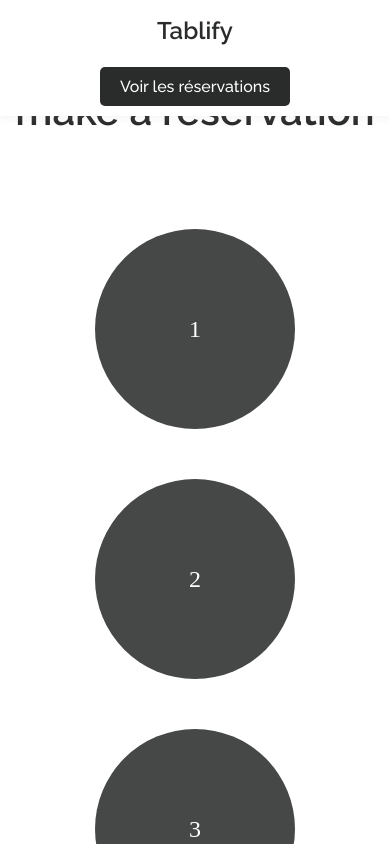
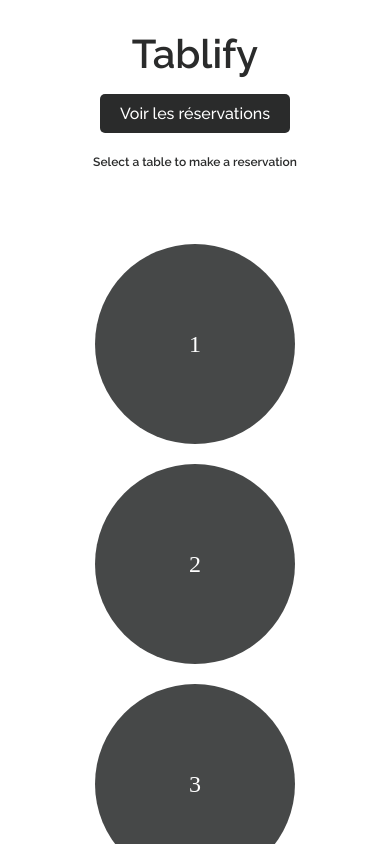
Before and after one commit to SamyBenkaddour/Tablify, a React (Create React App) app: page / in a window 390 px wide. Built offline with nearby package versions, Linux system fonts and the light colour scheme.

Commit message:
ajouter de l'input phonenumber et une style pour la parties mobil

```diff
--- a/src/components/Reservations/ReservationTable.js
+++ b/src/components/Reservations/ReservationTable.js
@@ -37,15 +37,17 @@ function ReservationTable() {
   };
 
   return (
-    <div>
-      <h2 className='title'> Liste des reservations</h2>
-      <table>
+    <>
+      <div className='ResaPage'>
+          <h2 className='title-resa'> Liste des reservations</h2>
+          <table className='reservation-table'>
             <thead>
               <tr>
                 <th>Nom</th>
                 <th>Table</th>
                 <th>Date</th>
                 <th>Heure</th>
+                <th>phonenumber</th>
                 <th>Action</th>
               </tr>
             </thead>
@@ -56,6 +58,8 @@ function ReservationTable() {
                   <td>{res.table_id}</td>
                   <td>{res.date}</td>
                   <td>{res.time}</td>
+                  <td>{res.phonenumber}</td>
+
                   <td>
                     <button onClick={() => handleDelete(res.id)}>Supprimer</button>
                   </td>
@@ -64,6 +68,10 @@ function ReservationTable() {
             </tbody>
           </table>
       </div>
+        {reservations.length === 0 && (
+          <p className='no-reservations'>Aucune réservation trouvée.</p>
+        )}
+    </>
   );
 }
 
--- a/src/components/Tables/Modal.js
+++ b/src/components/Tables/Modal.js
@@ -7,6 +7,7 @@ function Modal({ isOpen, onClose, tableId }) {
   const [name, setName] = useState('');
   const [date, setDate] = useState('');
   const [time, setTime] = useState('18:00');
+  const [phonenumber, setphonenumber] = useState('');
 
   if (!isOpen) return null;
 
@@ -19,7 +20,8 @@ function Modal({ isOpen, onClose, tableId }) {
       .select('*')
       .eq('table_id', tableId)            // colonne table_id avec underscore et minuscules
       .eq('date', date)
-      .eq('time', time);
+      .eq('time', time)
+      .eq('phonenumber', phonenumber); // Vérification du numéro de téléphone
 
     if (error) {
       alert("Erreur lors de la vérification des réservations");
@@ -35,7 +37,7 @@ function Modal({ isOpen, onClose, tableId }) {
     // Insérer la réservation
     const { error: insertError } = await supabase
       .from('reservationsClient')
-      .insert([{ name, date, time, table_id: tableId }]);
+      .insert([{ name, date, time, table_id: tableId, phonenumber }]);
 
     if (insertError) {
       alert('Erreur lors de la réservation');
@@ -52,7 +54,7 @@ function Modal({ isOpen, onClose, tableId }) {
         <div className="modal-content">
           <h2>Réserver la Table <span id="selected-table">{tableId}</span></h2>
           <form onSubmit={handleSubmit}>
-            <label>Nom:</label>
+            <label>Nom:*</label>
             <input
               type="text"
               id="name"
@@ -60,7 +62,7 @@ function Modal({ isOpen, onClose, tableId }) {
               value={name}
               onChange={(e) => setName(e.target.value)}
             />
-            <label>Date:</label>
+            <label>Date:*</label>
             <input
               type="date"
               id="date"
@@ -68,7 +70,7 @@ function Modal({ isOpen, onClose, tableId }) {
               value={date}
               onChange={(e) => setDate(e.target.value)}
             />
-            <label>Heure:</label>
+            <label>Heure:*</label>
             <select
               id="time"
               value={time}
@@ -78,6 +80,14 @@ function Modal({ isOpen, onClose, tableId }) {
                 <option key={t} value={t}>{t}</option>
               ))}
             </select>
+               <label>Phonenumber:*</label>
+            <input
+              type="text"
+              id="phonenumber"
+              required
+              value={phonenumber}
+              onChange={(e) => setphonenumber(e.target.value)}
+            />
             <button id="book-btn" type="submit">Réserver</button>
             <button type="button" onClick={onClose}>Annuler</button>
           </form>
--- a/src/components/Tables/Tables.js
+++ b/src/components/Tables/Tables.js
@@ -20,12 +20,12 @@ const [selectedTable, setSelectedTable] = useState(null)
 	return (
 		<>
 			<div className='HomePage'>
-			<h2 className='title'> Select a table to make a reservation</h2>
+			<h2 className='title-homepage'> Select a table to make a reservation</h2>
 
 				<div className="tables">
 
 
-						{[1, 2, 3, 4, 5].map((id) => (
+						{[1, 2, 3, 4, 5, 6].map((id) => (
 					<div className='table-circle' key={id} onClick={() => handleTableClick(id)}>
 						 {id}
 					</div>
--- a/src/styles/Banner.css
+++ b/src/styles/Banner.css
@@ -10,10 +10,11 @@
 	align-items: center;
 	height: 10vh;
 	width: 100%;
-	box-shadow: 0 4px 6px rgba(179, 178, 178, 0.1);
-	background-color: #fff;
+
 	position: fixed;
 	top: 0;
+
+	background-color: #fff;
 }
 
 
@@ -28,7 +29,7 @@
 	font-size: 2rem;
 	color: #2a2b2b;
 	text-decoration: none;
-
+	margin-top: 10px;
 }
 
 
@@ -70,17 +71,21 @@
     flex-direction: column;
     justify-content: center;
     align-items: center;
-    gap: 20px;
+    gap: 17px;
     height: auto; /* facultatif */
-    padding: 10px 0; /* respire sans décaler */
+    padding: 30px 0 10px 0; /* respire sans décaler */
   }
 }
 
 
 @media (max-width: 768px) {
 	.logo {
-		margin: 0 auto;
-		font-size: 1.5rem;
+
+		margin-left: auto;
+		margin-right: auto;
+
+		margin-bottom: -15px;
+		font-size: 2.5rem;
 
 	}
 }
--- a/src/styles/ReservationTable.css
+++ b/src/styles/ReservationTable.css
@@ -1,9 +1,13 @@
 /* ReservationTable.css */
 
-.title
+.title-resa
  {
-
-  margin-top: 40px;
+  font-family: 'Raleway', sans-serif;
+  text-align: center;
+  color: #2a2b2b;
+  font-size: 2.5rem;
+  margin-bottom: 75px;
+   margin-top: 130px;
 
 }
 
@@ -24,7 +28,7 @@ thead {
 }
 
 th, td {
-  padding: 16px;
+  padding: 10px;
   text-align: left;
   border-bottom: 1px solid #464848;
 }
@@ -36,7 +40,12 @@ th {
   letter-spacing: 0.05em;
 }
 
-
+.no-reservations {
+  text-align: center;
+  font-size: 1.2rem;
+  color: #7f8c8d;
+  margin-top: 50px;
+}
 button {
   background-color: #e74c3c;
   color: #fff;
@@ -50,3 +59,31 @@ button {
 button:hover {
   background-color: #c0392b;
 }
+
+@media (max-width: 768px) {
+	.title-resa {
+		font-size: 0.75rem;
+
+
+	}
+}
+
+@media (max-width: 768px) {
+
+
+    .ResaPage{
+      padding-top: 25px;
+
+
+
+}
+
+table {
+  width: 80%;
+  font-size: 0.6rem;
+
+  padding: 10px;
+}
+
+
+}
--- a/src/styles/Tables.css
+++ b/src/styles/Tables.css
@@ -4,13 +4,13 @@
 
 
 /* Title */
-.title{
+.title-homepage{
 	font-family: 'Raleway', sans-serif;
   text-align: center;
   color: #2a2b2b;
   font-size: 2.5rem;
   margin-bottom: 75px;
-
+  margin-top: 130px;
 }
 
 
@@ -57,6 +57,30 @@
 @media (max-width: 768px) {
 	.tables {
 
-    padding-top: 20px;
+    gap: 20px;
 	}
 }
+
+@media (max-width: 768px) {
+	.title-homepage {
+		font-size: 0.75rem;
+
+
+
+	}
+}
+
+
+
+
+
+@media (max-width: 768px) {
+
+
+    .HomePage{
+      padding-top: 25px;
+
+}
+
+
+}
```
Lines whose indentation alone changed are shown as unchanged.
